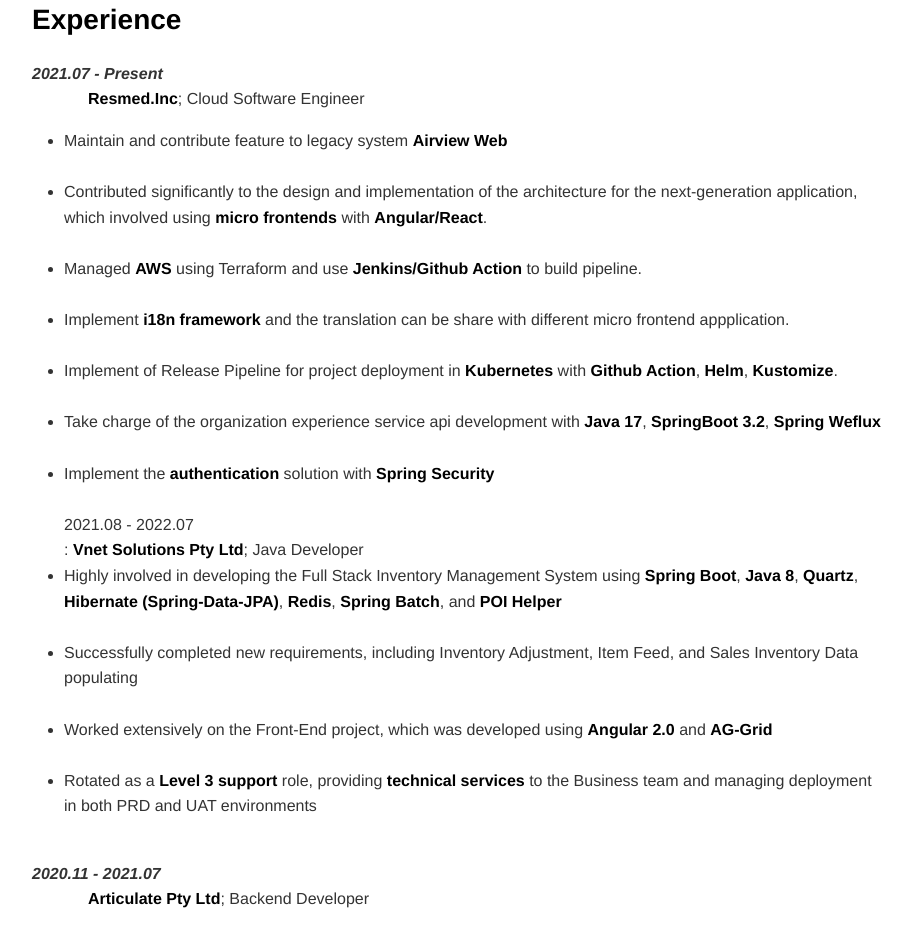
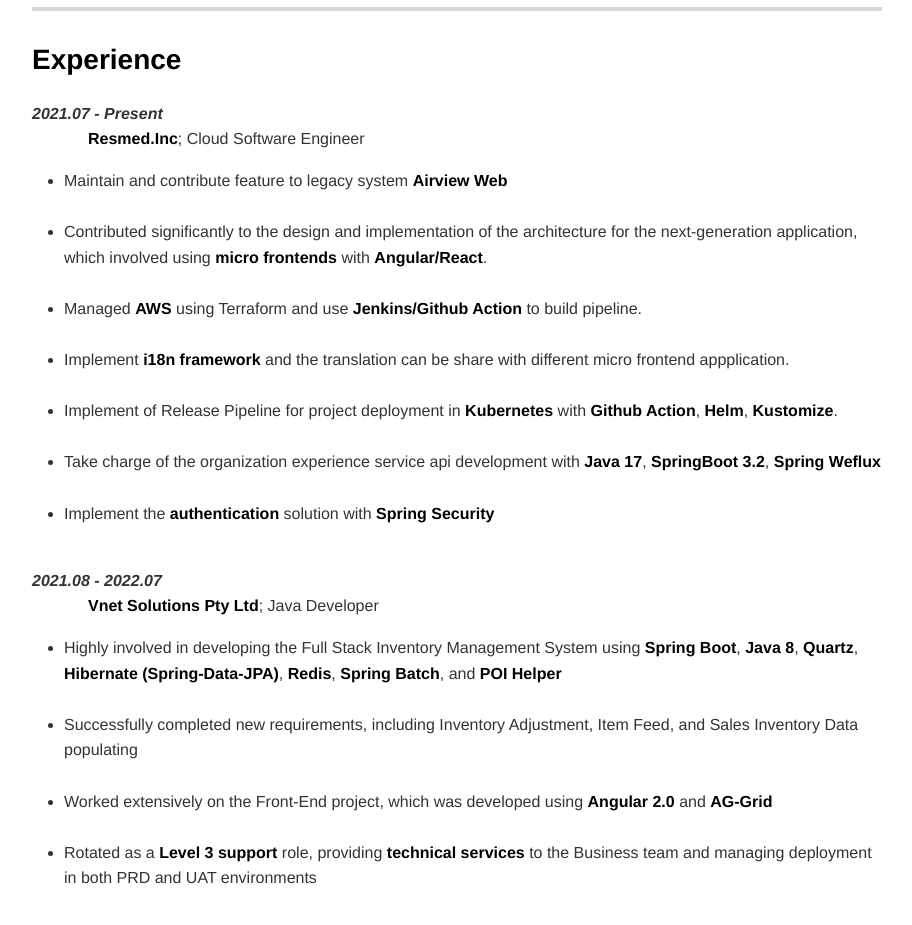
Before and after one commit to shanzhengliu/sam-liu-cv, a plain HTML site: page index.html in a window 1280 px wide. Shown: the part 1090-2015 px from the top of the page, without its empty margins (183-1095 px from the left). Drawn offline with nearby package versions, Linux system fonts and the light colour scheme.

Commit message:
update page

```diff
--- a/index.html
+++ b/index.html
@@ -39,58 +39,41 @@ Wentworth Point, Sydney, NSW 2127</p>
 <dt>2014.09 - 2018.06</dt>
 <dd><strong>Bachelor, Computer Science and Technology</strong>; Guangdong University of Foreign Studies</dd>
 </dl>
+<hr>
 <h2>Experience</h2>
 <dl>
 <dt>2021.07 - Present</dt>
 <dd><strong>Resmed.Inc</strong>; Cloud Software Engineer</dd>
 </dl>
 <ul>
-<li>
-<p>Maintain and contribute feature to legacy system <strong>Airview Web</strong><br>
-&nbsp;</p>
-</li>
-<li>
-<p>Contributed significantly to the design and implementation of the architecture for the next-generation application, which involved using <strong>micro frontends</strong> with <strong>Angular/React</strong>.<br>
-&nbsp;</p>
-</li>
-<li>
-<p>Managed <strong>AWS</strong> using Terraform and use <strong>Jenkins/Github Action</strong> to build pipeline.<br>
-&nbsp;</p>
-</li>
-<li>
-<p>Implement <strong>i18n framework</strong> and the translation can be share with different micro frontend appplication.<br>
-&nbsp;</p>
-</li>
-<li>
-<p>Implement of Release Pipeline for project deployment in <strong>Kubernetes</strong> with <strong>Github Action</strong>, <strong>Helm</strong>, <strong>Kustomize</strong>.<br>
-&nbsp;</p>
-</li>
-<li>
-<p>Take charge of the organization experience service api development with <strong>Java 17</strong>, <strong>SpringBoot 3.2</strong>, <strong>Spring Weflux</strong><br>
-&nbsp;</p>
-</li>
-<li>
-<p>Implement the <strong>authentication</strong> solution with <strong>Spring Security</strong><br>
-&nbsp;<br>
-2021.08 - 2022.07<br>
-: <strong>Vnet Solutions Pty Ltd</strong>; Java Developer</p>
-</li>
-<li>
-<p>Highly involved in developing the Full Stack Inventory Management System using <strong>Spring Boot</strong>, <strong>Java 8</strong>, <strong>Quartz</strong>, <strong>Hibernate (Spring-Data-JPA)</strong>, <strong>Redis</strong>, <strong>Spring Batch</strong>, and <strong>POI Helper</strong><br>
-&nbsp;</p>
-</li>
-<li>
-<p>Successfully completed new requirements, including Inventory Adjustment, Item Feed, and Sales Inventory Data populating<br>
-&nbsp;</p>
-</li>
-<li>
-<p>Worked extensively on the Front-End project, which was developed using <strong>Angular 2.0</strong> and <strong>AG-Grid</strong><br>
-&nbsp;</p>
-</li>
-<li>
-<p>Rotated as a <strong>Level 3 support</strong> role, providing <strong>technical services</strong> to the Business team and managing deployment in both PRD and UAT environments<br>
-&nbsp;</p>
-</li>
+<li>Maintain and contribute feature to legacy system <strong>Airview Web</strong><br>
+&nbsp;</li>
+<li>Contributed significantly to the design and implementation of the architecture for the next-generation application, which involved using <strong>micro frontends</strong> with <strong>Angular/React</strong>.<br>
+&nbsp;</li>
+<li>Managed <strong>AWS</strong> using Terraform and use <strong>Jenkins/Github Action</strong> to build pipeline.<br>
+&nbsp;</li>
+<li>Implement <strong>i18n framework</strong> and the translation can be share with different micro frontend appplication.<br>
+&nbsp;</li>
+<li>Implement of Release Pipeline for project deployment in <strong>Kubernetes</strong> with <strong>Github Action</strong>, <strong>Helm</strong>, <strong>Kustomize</strong>.<br>
+&nbsp;</li>
+<li>Take charge of the organization experience service api development with <strong>Java 17</strong>, <strong>SpringBoot 3.2</strong>, <strong>Spring Weflux</strong><br>
+&nbsp;</li>
+<li>Implement the <strong>authentication</strong> solution with <strong>Spring Security</strong><br>
+&nbsp;</li>
+</ul>
+<dl>
+<dt>2021.08 - 2022.07</dt>
+<dd><strong>Vnet Solutions Pty Ltd</strong>; Java Developer</dd>
+</dl>
+<ul>
+<li>Highly involved in developing the Full Stack Inventory Management System using <strong>Spring Boot</strong>, <strong>Java 8</strong>, <strong>Quartz</strong>, <strong>Hibernate (Spring-Data-JPA)</strong>, <strong>Redis</strong>, <strong>Spring Batch</strong>, and <strong>POI Helper</strong><br>
+&nbsp;</li>
+<li>Successfully completed new requirements, including Inventory Adjustment, Item Feed, and Sales Inventory Data populating<br>
+&nbsp;</li>
+<li>Worked extensively on the Front-End project, which was developed using <strong>Angular 2.0</strong> and <strong>AG-Grid</strong><br>
+&nbsp;</li>
+<li>Rotated as a <strong>Level 3 support</strong> role, providing <strong>technical services</strong> to the Business team and managing deployment in both PRD and UAT environments<br>
+&nbsp;</li>
 </ul>
 <dl>
 <dt>2020.11 - 2021.07</dt>
@@ -103,6 +86,7 @@ Wentworth Point, Sydney, NSW 2127</p>
 &nbsp;</li>
 <li>Constructed <strong>ElasticSearch</strong> + <strong>Logstash</strong> + <strong>Filebeat</strong> + <strong>Kibana</strong> Platform System for Log collection and data analysis.</li>
 </ul>
+<hr>
 <h2>Technical Experience</h2>
 <dl>
 <dt>Side Project</dt>
@@ -219,6 +203,7 @@ Following feature are support</li>
 </ul>
 </dd>
 </dl>
+<hr>
 <h2>Languages Skill &amp; Certificate</h2>
 <ul>
 <li>
```
Also changed, not shown: 1 other file.
